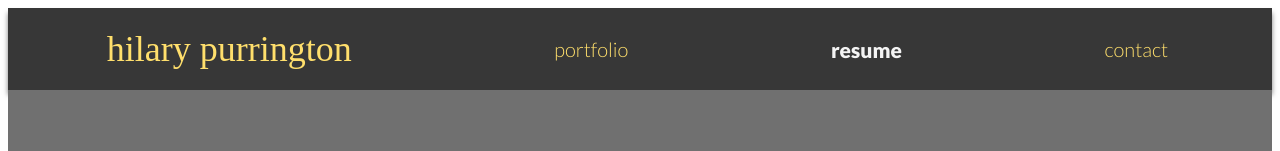
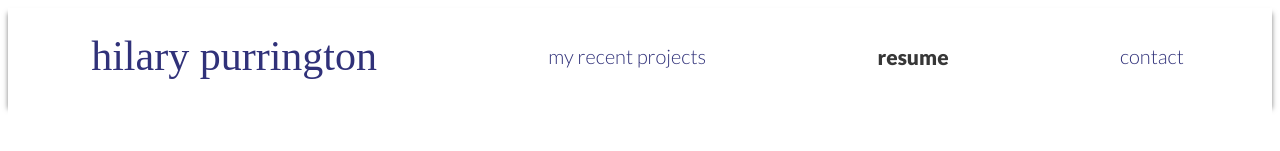
Before and after one commit to hpurring/react-portfolio, a React (Create React App) app: page /resume in a window 1280 px wide. Shown: the top 151 px of the page. Built offline with nearby package versions, Linux system fonts and the light colour scheme; a web font is replaced by a local one.

Commit message:
color changes

```diff
--- a/src/App.css
+++ b/src/App.css
@@ -1,8 +1,8 @@
 :root {
-  --first-color: #f4f4f4;
+  --first-color: #373737;
   --second-color: #373737;
   --third-color: #707070;
-  --fourth-color: #FFDF6C;
+  --fourth-color: #f4f4f4;
 }
 
 .App {
--- a/src/components/Header/index.js
+++ b/src/components/Header/index.js
@@ -15,7 +15,7 @@ function Header() {
             <Nav></Nav>
             <Routes>
                 <Route path="/react-portfolio" element={<Home />} />
-                {/* <Route path="/about" element={<About />} /> */}
+                {/* <Route path="/about" element={<Home />} /> */}
                 <Route path="/portfolio" element={<Cards />} />
                 <Route path="/contact" element={<Contact />} />
                 <Route path="/resume" element={<Resume />} />
--- a/src/components/Home/index.js
+++ b/src/components/Home/index.js
@@ -14,7 +14,7 @@ function Home() {
           <h1 className="home-header"></h1>
         </div>
       </div>
-      <div className="bio-container">
+      <div className="bio-container" id='bio-container'>
         <h1 className="bio-header">about me</h1>
         <div className="bio-content">
           <a>
--- a/src/components/Nav/index.js
+++ b/src/components/Nav/index.js
@@ -6,14 +6,15 @@ function Nav() {
     return (
 
         <div className='navBar'>
-            {/* <NavLink to='/about' className={({ isActive }) => (isActive ? 'active' : 'inactive')}>
-                about
-            </NavLink> */}
             <NavLink to='/react-portfolio' className={({ isActive }) => (isActive ? 'active' : 'inactive')} id='siteName'>
                 hilary purrington
             </NavLink>
+            {/* <NavLink to='/react-portfolio#bio-container' href='bio-container' className='inactive'>
+                about
+            </NavLink> */}
+            {/* <a className='inactive' href='#bio-container'>about</a> */}
             <NavLink to='/portfolio' className={({ isActive }) => (isActive ? 'active' : 'inactive')}>
-                portfolio
+                my recent projects
             </NavLink>
             <NavLink to='/resume' className={({ isActive }) => (isActive ? 'active' : 'inactive')}>
                 resume
--- a/src/components/Nav/nav.css
+++ b/src/components/Nav/nav.css
@@ -1,17 +1,22 @@
 :root {
-    --first-color: #f4f4f4;
-    --second-color: #373737;
-    --third-color: #707070;
-    --fourth-color: #FFDF6C;
+    /* text */
+    --first-color: #373737;
+    /* secondary background */
+    --second-color: #f4f4f4;
+    /* background */
+    --third-color: #ffffff;
+    /* accent */
+    --fourth-color: #303179;
 }
 
 
 .navBar {
     display: flex;
+    height: 12vh;
     width: auto;
     justify-content: space-around;
     align-items: center;
-    background-color: var(--second-color);
+    background-color: var(--third-color);
     box-shadow: 0px 5px 5px rgba(0, 0, 0, .5);
 }
 
@@ -36,7 +41,7 @@
 }
 
 #siteName {
-    font-size: 36px;
+    font-size: 42px;
     font-family: 'Sedgwick Ave', cursive;
     justify-content: center;
     text-decoration: none;
```
Also changed, not shown: 2 other files (tests, documents, lock files or other folders).
